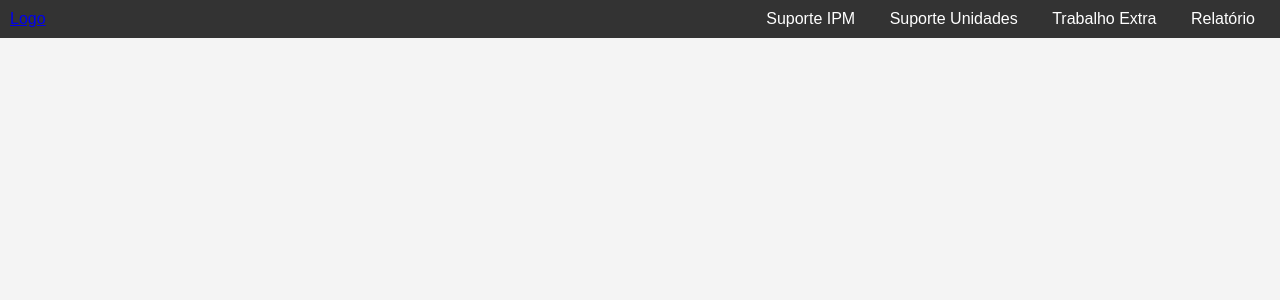
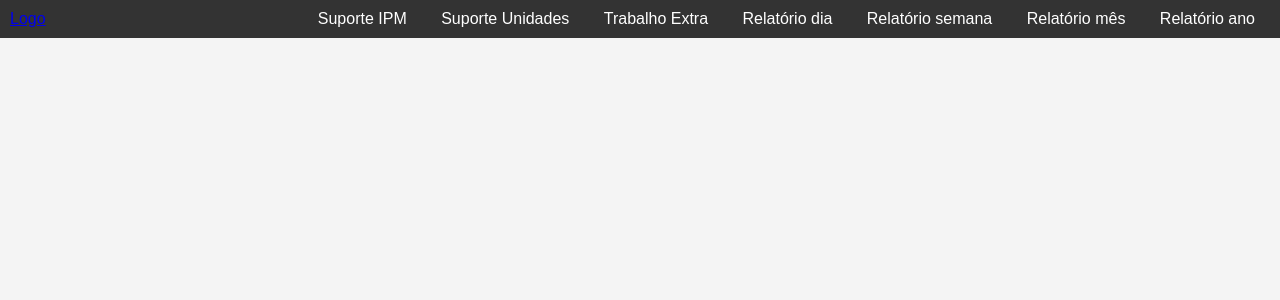
Before and after one commit to edherpaulinelli/gerentetrabalho, a Flask app: page / in a window 1280 px wide. Shown: the top 300 px of the page. Run offline with Flask 3, Linux system fonts and the light colour scheme.

Commit message:
relatório planilha

```diff
--- a/app.py
+++ b/app.py
@@ -1,15 +1,14 @@
-# Importando as bibliotecas necessárias
 from flask import Flask, render_template, request, jsonify
 from flask_sqlalchemy import SQLAlchemy
-from reportlab.pdfgen import canvas
+from openpyxl import Workbook
+from openpyxl.styles import Alignment
+from datetime import datetime
 
-# Configuração do Flask e do SQLAlchemy
 app = Flask(__name__)
 app.config['SQLALCHEMY_DATABASE_URI'] = 'sqlite:///database.db'
 app.config['SQLALCHEMY_TRACK_MODIFICATIONS'] = False
 db = SQLAlchemy(app)
 
-# Definindo o modelo de dados para a tabela 'Atividade'
 class Atividade(db.Model):
     id = db.Column(db.Integer, primary_key=True)
     descricao = db.Column(db.String(255), nullable=False)
@@ -24,8 +23,7 @@ def index():
 def registrar_opcao():
     data = request.get_json()
 
-    # Criando uma nova atividade com a descrição da opção e uma data (substituir pela data real)
-    atividade = Atividade(descricao=data['opcoes'][0], data='2023-12-03')
+    atividade = Atividade(descricao=data['opcoes'][0], data='2023-12-03')  # Substitua '2023-12-03' pela data real
     db.session.add(atividade)
     db.session.commit()
 
@@ -35,38 +33,65 @@ def registrar_opcao():
 def relatorio():
     filtro = request.args.get('filtro')
 
-    # Lógica para obter dados do banco de dados
-    atividades = Atividade.query.all()
+    # Lógica para gerar o relatório com base no filtro
+    if filtro == 'dia':
+        # Exemplo simples: obter todas as atividades do banco de dados
+        atividades = Atividade.query.all()
+        # Geração do XLSX
+        generate_xlsx(atividades, filtro)
+        return jsonify({'message': f'Relatório gerado com sucesso para filtro: {filtro}'})
+    if filtro == 'semana':
+        # Exemplo simples: obter todas as atividades do banco de dados
+        atividades = Atividade.query.all()
+        # Geração do XLSX
+        generate_xlsx(atividades, filtro)
+        return jsonify({'message': f'Relatório gerado com sucesso para filtro: {filtro}'})
+    if filtro == 'mes':
+        # Exemplo simples: obter todas as atividades do banco de dados
+        atividades = Atividade.query.all()
+        # Geração do XLSX
+        generate_xlsx(atividades, filtro)
+        return jsonify({'message': f'Relatório gerado com sucesso para filtro: {filtro}'})
+    if filtro == 'ano':
+        # Exemplo simples: obter todas as atividades do banco de dados
+        atividades = Atividade.query.all()
+        # Geração do XLSX
+        generate_xlsx(atividades, filtro)
+        return jsonify({'message': f'Relatório gerado com sucesso para filtro: {filtro}'})
 
-    # Montar o conteúdo do relatório com base nos dados do banco de dados
-    content = "Relatório Personalizado\n\n"
-    content += f"Relatório para filtro: {filtro}\n\n"
-    content += "Atividades registradas:\n"
+    return jsonify({'error': 'Filtro não suportado'})
 
-    for atividade in atividades:
-        content += f"- Descrição: {atividade.descricao}, Data: {atividade.data}\n"
+def generate_xlsx(atividades, filtro):
+    filename = f"relatorio_{filtro}.xlsx"
+    document_title = "Relatório Atividades"
 
-    # Geração do PDF
-    generate_pdf(content)
+    wb = Workbook()
+    ws = wb.active
+    ws.title = document_title
 
-    return jsonify({'message': f'Relatório gerado com sucesso para filtro: {filtro}'})
+    # Adicionar título
+    ws['A1'] = document_title
+    ws['A2'] = ''
 
-# Função para gerar o PDF
-def generate_pdf(content):
-    filename = "relatorio.pdf"
-    document_title = "Relatório Personalizado"
+    # Adicionar dados
+    for i, atividade in enumerate(atividades, start=3):
+        ws[f'A{i}'] = f"Atividade: {atividade.descricao}"
+        ws[f'B{i}'] = f"Data: {atividade.data}"
+        ws[f'C{i}'] = ''  # Linha em branco entre atividades
 
-    # Configuração do PDF
-    pdf = canvas.Canvas(filename)
-    pdf.setTitle(document_title)
-    pdf.drawString(100, 800, document_title)
-    pdf.drawString(100, 780, content)
+    # Ajustar alinhamento
+    for row in ws.iter_rows():
+        for cell in row:
+            cell.alignment = Alignment(wrap_text=True)
 
-    # Salvar o PDF
-    pdf.save()
+    # Adicionar timestamp ao nome do arquivo
+    timestamp = datetime.now().strftime("%Y%m%d_%H%M%S")
+    filename_with_timestamp = f"{filename[:-5]}_{timestamp}.xlsx"
 
-# Inicialização da aplicação Flask
+    # Salvar o XLSX
+    wb.save(filename_with_timestamp)
+
 if __name__ == '__main__':
     with app.app_context():
         db.create_all()
-        app.run()
+    app.run(debug=True)
--- a/requirements.txt
+++ b/requirements.txt
@@ -1,6 +1,7 @@
 alembic==1.13.0
 blinker==1.7.0
 click==8.1.7
+et-xmlfile==1.1.0
 Flask==3.0.0
 Flask-Migrate==4.0.5
 Flask-SQLAlchemy==3.1.1
@@ -10,6 +11,9 @@ Jinja2==3.1.2
 Mako==1.3.0
 MarkupSafe==2.1.3
 migrate==0.3.8
+openpyxl==3.1.2
+Pillow==10.1.0
+reportlab==4.0.7
 SQLAlchemy==2.0.23
 typing_extensions==4.8.0
 Werkzeug==3.0.1
--- a/templates/index.html
+++ b/templates/index.html
@@ -1,6 +1,3 @@
-
-
-
 <!-- templates/index.html -->
 
 <!DOCTYPE html>
@@ -58,9 +55,15 @@
             <a href="#" class="menu-tab" data-content="opcoes-suporte-ipm">Suporte IPM</a>
             <a href="#" class="menu-tab" data-content="opcoes-suporte-unidades">Suporte Unidades</a>
             <a href="#" class="menu-tab" data-content="trabalho-extra">Trabalho Extra</a>
-            <a href="/relatorio?filtro=dia" class="menu-tab">Relatório</a>
+            <a href="/relatorio?filtro=dia" class="menu-tab">Relatório dia</a>
+            <a href="/relatorio?filtro=mes" class="menu-tab">Relatório semana</a>
+            <a href="/relatorio?filtro=mes" class="menu-tab">Relatório mês</a>
+            <a href="/relatorio?filtro=mes" class="menu-tab">Relatório ano</a>
         </div>
     </div>
+
+
+
 
     <div id="opcoes-suporte-ipm" class="menu-content">
         <h3>Opções de Suporte IPM</h3>
```
Also changed, not shown: instance/database.db, 1 other file.
